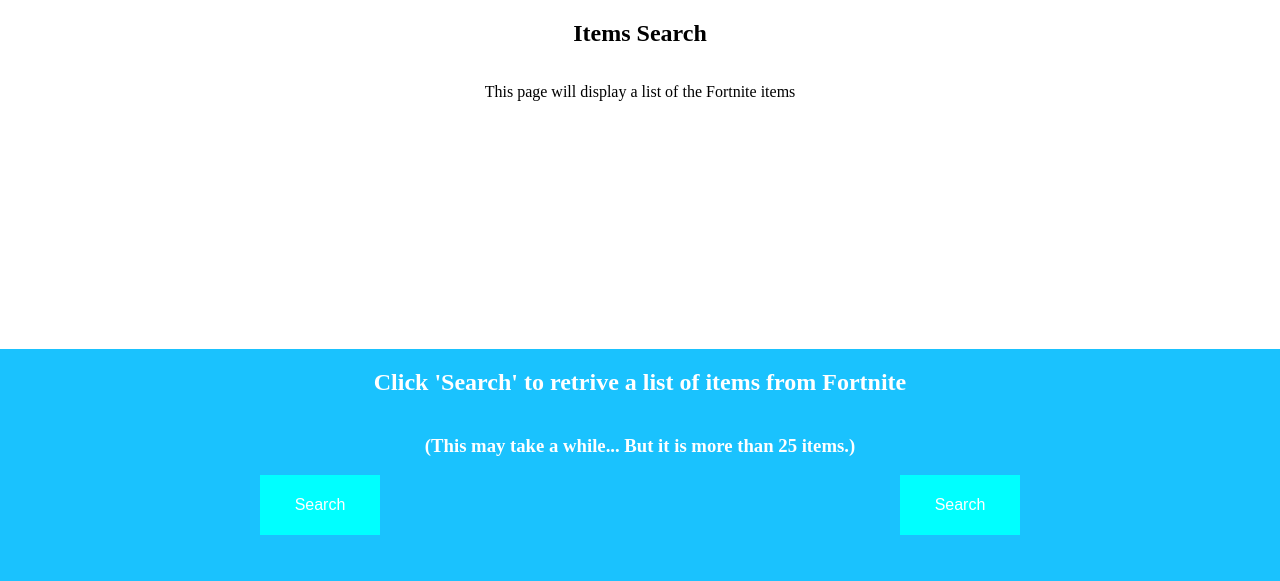
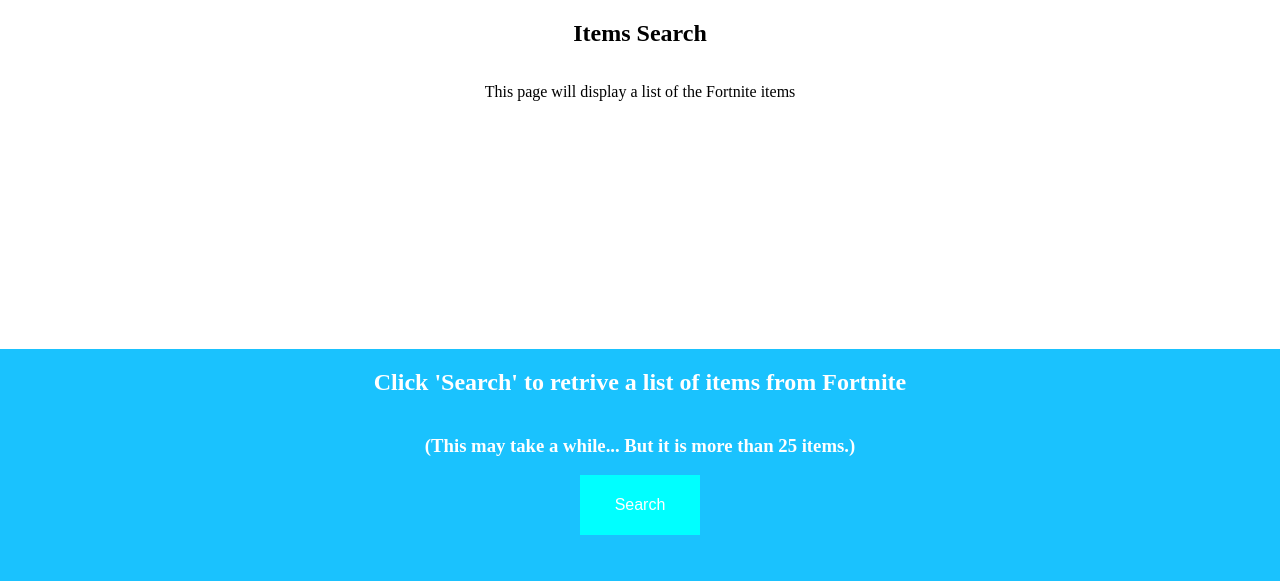
Before and after one commit to Ry-Hebert/Github, a plain HTML site: page classProjects.html in a window 1280 px wide. Shown: the part 371-952 px from the top of the page. Drawn offline with Linux system fonts and the light colour scheme.

Commit message:
Removing previous search button

```diff
--- a/classProjects.html
+++ b/classProjects.html
@@ -30,7 +30,6 @@
         <h2>Click 'Search' to retrive a list of items from Fortnite</h2>
         <h3>(This may take a while... But it is more than 25 items.)</h3>
         <div class="flex-row-obj">
-            <div><button class="button-obj" onclick="myFunction1()">Search</button></div>
             <div class="ry-dropdown">
                 <button class="ry-dropbtn button-obj">Search</button>
                 <div class="ry-dropdown-content">
```
